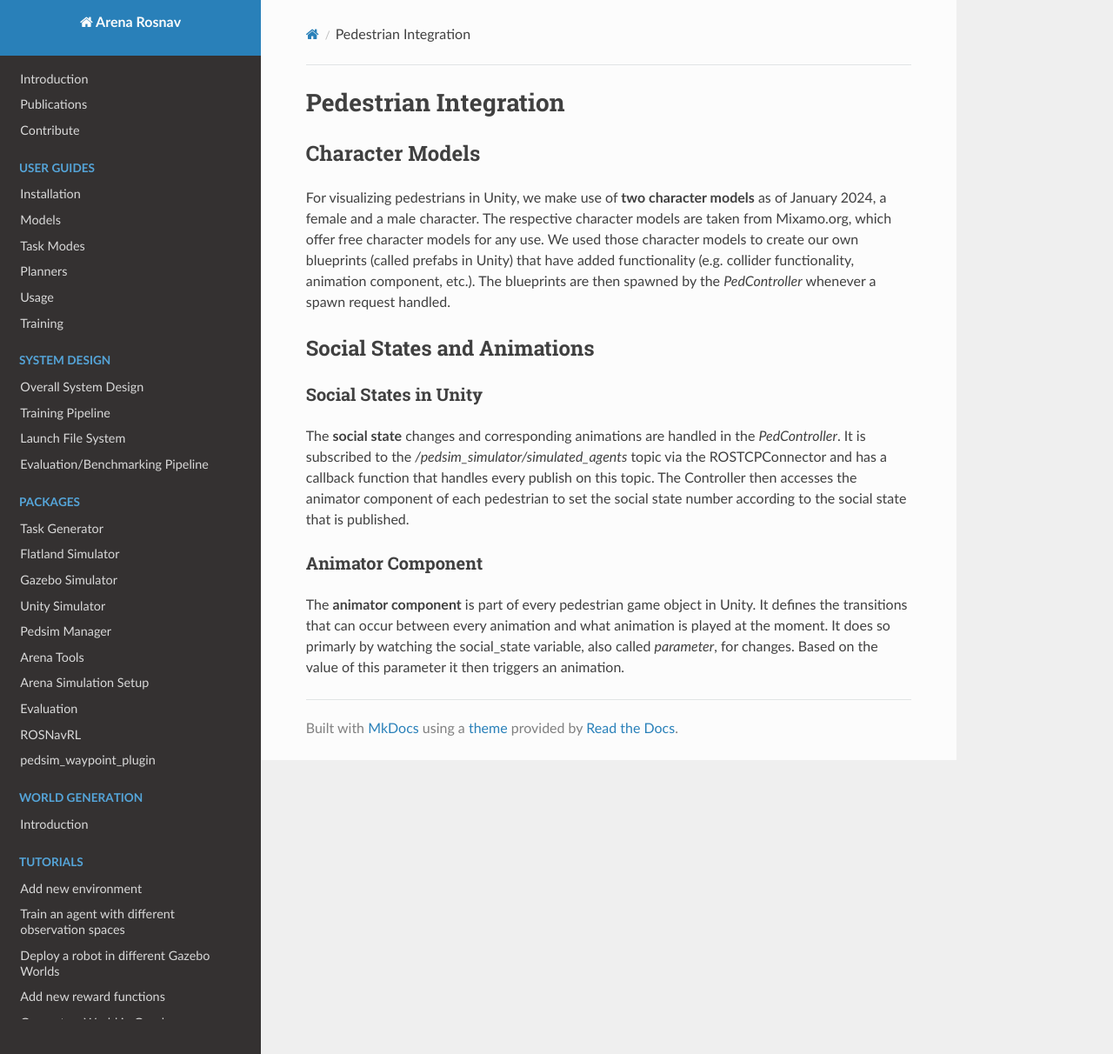
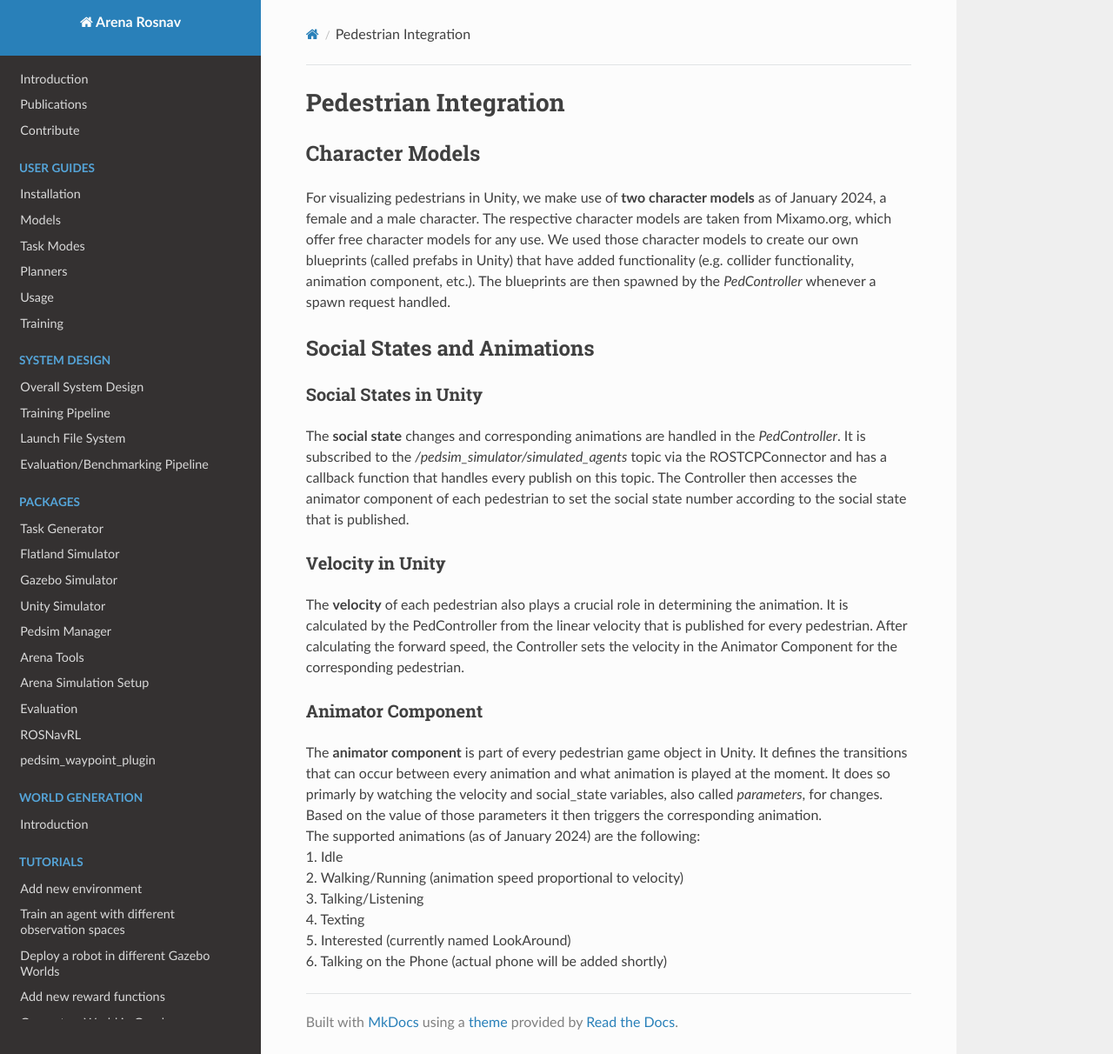
Before and after one commit to Arena-Rosnav/.github, an MkDocs documentation site: the page built from docs/packages/unity/pedestrian_integration.md, in a window 1280 px wide and 1212 px high. Shown: the whole window at 87% size. Built offline with MkDocs 1.6.1, drawn with Linux system fonts in a browser that asks for light colours; nearby versions of some CDN libraries; comment, search, counter and statistics services are not loaded.

Commit message:
added animator paragraph

```diff
--- a/docs/packages/unity/pedestrian_integration.md
+++ b/docs/packages/unity/pedestrian_integration.md
@@ -7,6 +7,15 @@ For visualizing pedestrians in Unity, we make use of **two character models** as
 ## Social States and Animations
 ### Social States in Unity
 The **social state** changes and corresponding animations are handled in the *PedController*. It is subscribed to the */pedsim_simulator/simulated_agents* topic via the ROSTCPConnector and has a callback function that handles every publish on this topic. The Controller then accesses the animator component of each pedestrian to set the social state number according to the social state that is published.
+### Velocity in Unity
+The **velocity** of each pedestrian also plays a crucial role in determining the animation. It is calculated by the PedController from the linear velocity that is published for every pedestrian. After calculating the forward speed, the Controller sets the velocity in the Animator Component for the corresponding pedestrian.
 
 ### Animator Component
-The **animator component** is part of every pedestrian game object in Unity. It defines the transitions that can occur between every animation and what animation is played at the moment. It does so primarly by watching the social_state variable, also called *parameter*, for changes. Based on the value of this parameter it then triggers an animation.
+The **animator component** is part of every pedestrian game object in Unity. It defines the transitions that can occur between every animation and what animation is played at the moment. It does so primarly by watching the velocity and social_state variables, also called *parameters*, for changes. Based on the value of those parameters it then triggers the corresponding animation.
+The supported animations (as of January 2024) are the following:
+1. Idle
+2. Walking/Running (animation speed proportional to velocity)
+3. Talking/Listening
+4. Texting
+5. Interested (currently named LookAround)
+6. Talking on the Phone (actual phone will be added shortly)
```
